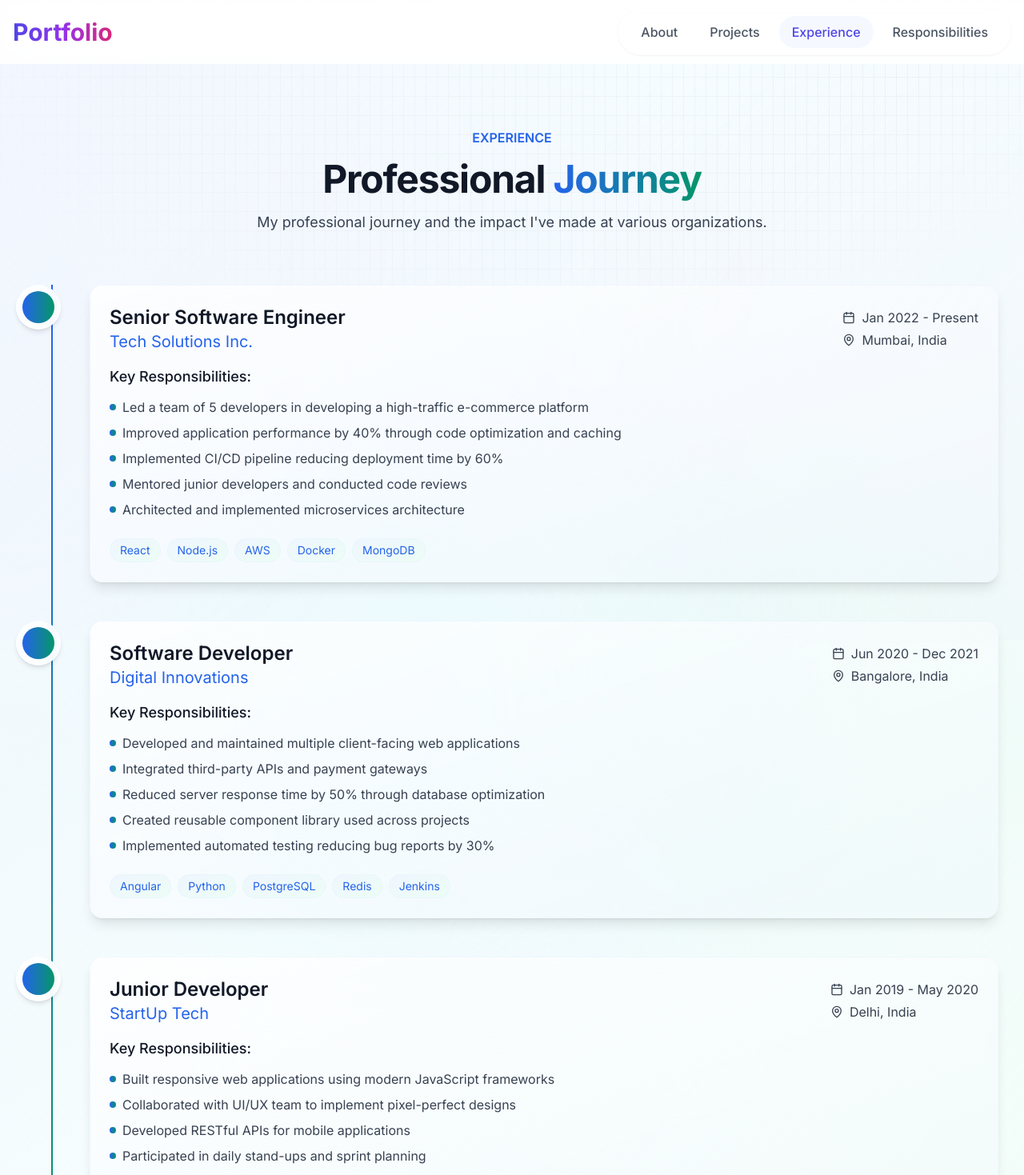
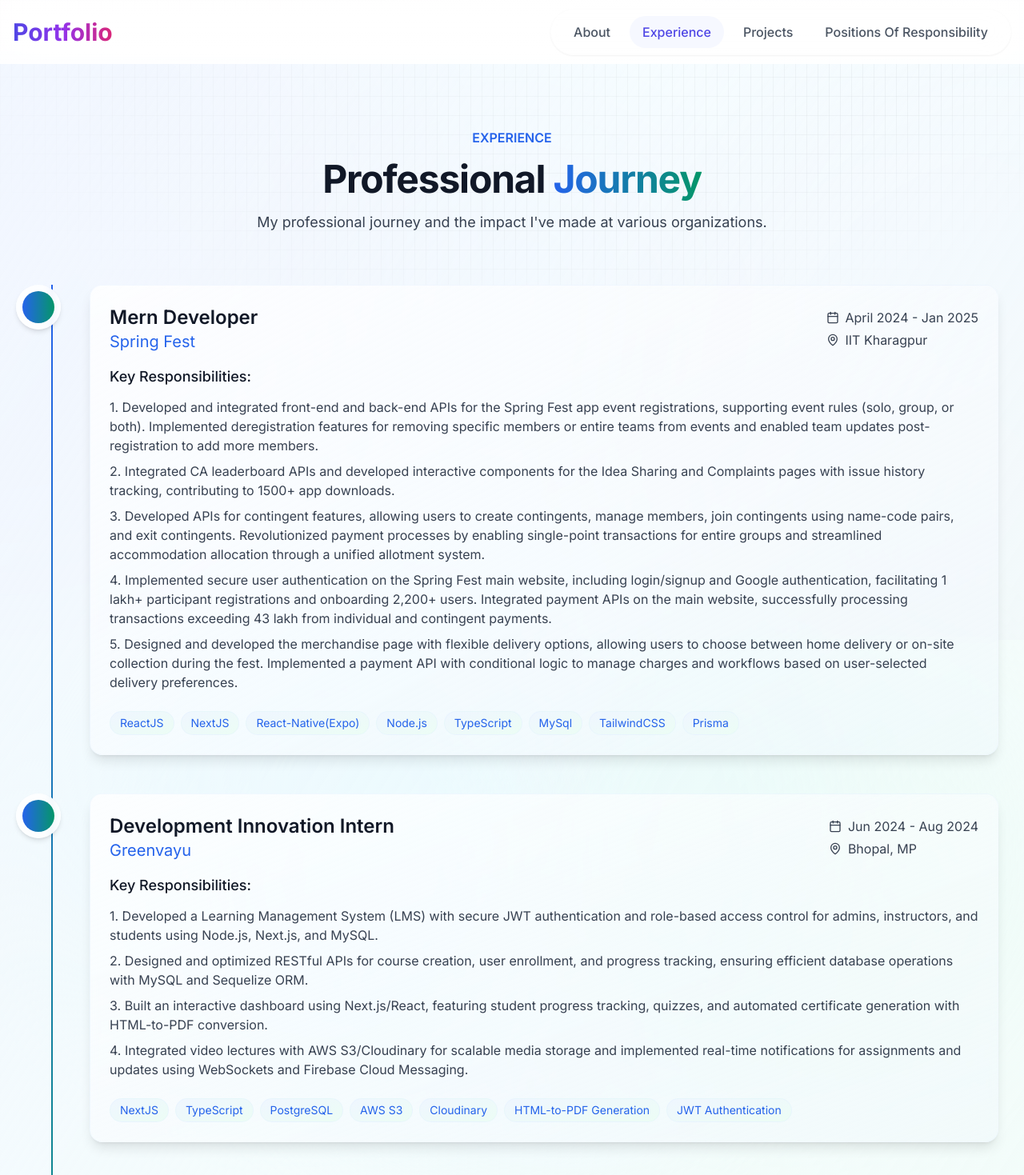
Before and after one commit to SohailIITKGP/My_Portfolio, a Next.js app: page /experience in a window 1280 px wide. Shown: the top 1469 px of the page at 80% size. Built offline with nearby package versions, Linux system fonts and the light colour scheme.

Commit message:
EXPERIENCE actual content

```diff
--- a/src/app/experience/page.tsx
+++ b/src/app/experience/page.tsx
@@ -3,46 +3,45 @@ import { Calendar, MapPin } from "lucide-react";
 export default function Experience() {
   const experiences = [
     {
-      title: "Senior Software Engineer",
-      company: "Tech Solutions Inc.",
-      location: "Mumbai, India",
-      period: "Jan 2022 - Present",
-      responsibilities: [
-        "Led a team of 5 developers in developing a high-traffic e-commerce platform",
-        "Improved application performance by 40% through code optimization and caching",
-        "Implemented CI/CD pipeline reducing deployment time by 60%",
-        "Mentored junior developers and conducted code reviews",
-        "Architected and implemented microservices architecture"
+      title: "Mern Developer",
+      company: "Spring Fest",
+      location: "IIT Kharagpur",
+      period: "April 2024 - Jan 2025",
+      "responsibilities": [
+        "1. Developed and integrated front-end and back-end APIs for the Spring Fest app event registrations, supporting event rules (solo, group, or both). Implemented deregistration features for removing specific members or entire teams from events and enabled team updates post-registration to add more members.",
+        "2. Integrated CA leaderboard APIs and developed interactive components for the Idea Sharing and Complaints pages with issue history tracking, contributing to 1500+ app downloads.",
+        "3. Developed APIs for contingent features, allowing users to create contingents, manage members, join contingents using name-code pairs, and exit contingents. Revolutionized payment processes by enabling single-point transactions for entire groups and streamlined accommodation allocation through a unified allotment system.",
+        "4. Implemented secure user authentication on the Spring Fest main website, including login/signup and Google authentication, facilitating 1 lakh+ participant registrations and onboarding 2,200+ users. Integrated payment APIs on the main website, successfully processing transactions exceeding 43 lakh from individual and contingent payments.",
+        "5. Designed and developed the merchandise page with flexible delivery options, allowing users to choose between home delivery or on-site collection during the fest. Implemented a payment API with conditional logic to manage charges and workflows based on user-selected delivery preferences."
       ],
-      tech: ["React", "Node.js", "AWS", "Docker", "MongoDB"]
+      tech: ["ReactJS", "NextJS", "React-Native(Expo)", "Node.js", "TypeScript", "MySql", "TailwindCSS", "Prisma"]
     },
     {
-      title: "Software Developer",
-      company: "Digital Innovations",
-      location: "Bangalore, India",
-      period: "Jun 2020 - Dec 2021",
+      title: "Development Innovation Intern",
+      company: "Greenvayu",
+      location: "Bhopal, MP",
+      period: "Jun 2024 - Aug 2024",
       responsibilities: [
-        "Developed and maintained multiple client-facing web applications",
-        "Integrated third-party APIs and payment gateways",
-        "Reduced server response time by 50% through database optimization",
-        "Created reusable component library used across projects",
-        "Implemented automated testing reducing bug reports by 30%"
+        "1. Developed a Learning Management System (LMS) with secure JWT authentication and role-based access control for admins, instructors, and students using Node.js, Next.js, and MySQL.",
+        "2. Designed and optimized RESTful APIs for course creation, user enrollment, and progress tracking, ensuring efficient database operations with MySQL and Sequelize ORM.",
+        "3. Built an interactive dashboard using Next.js/React, featuring student progress tracking, quizzes, and automated certificate generation with HTML-to-PDF conversion.",
+        "4. Integrated video lectures with AWS S3/Cloudinary for scalable media storage and implemented real-time notifications for assignments and updates using WebSockets and Firebase Cloud Messaging."
       ],
-      tech: ["Angular", "Python", "PostgreSQL", "Redis", "Jenkins"]
+      tech: ["NextJS", "TypeScript", "PostgreSQL", "AWS S3", "Cloudinary", "HTML-to-PDF Generation", "JWT Authentication"]
     },
     {
-      title: "Junior Developer",
-      company: "StartUp Tech",
-      location: "Delhi, India",
-      period: "Jan 2019 - May 2020",
-      responsibilities: [
-        "Built responsive web applications using modern JavaScript frameworks",
-        "Collaborated with UI/UX team to implement pixel-perfect designs",
-        "Developed RESTful APIs for mobile applications",
-        "Participated in daily stand-ups and sprint planning",
-        "Contributed to improving development processes"
+      title: "Frontend Developer",
+      company: "Spring Fest",
+      location: "IIT Kharagpur",
+      period: "Oct 2023 - Jan 2024",
+      "responsibilities": [
+        "1. Implemented user authentication on the Spring Fest main website by integrating login, signup, Google login, and forgot password APIs, ensuring a seamless and secure authentication process.",
+        "2. Developed the Accommodation page for the main website, designing an intuitive and visually appealing UI and implementing the necessary frontend and backend code for a smooth user experience.",
+        "3. Integrated the 'Invite to Prom' API on the Prom Night website, allowing participants to invite partners to the event, enhancing user engagement and event participation.",
+        "4. Designed the Spring Fest social website based on Figma designs, translating the provided UI/UX mockups into a fully functional and responsive web interface.",
+        "5. Optimized UI/UX across multiple pages of the Spring Fest platform, ensuring a visually appealing and user-friendly interface aligned with modern web design principles."
       ],
-      tech: ["JavaScript", "React", "Express.js", "MySQL", "Git"]
+      tech: ["JavaScript", "ReactJS", "CSS", "Git"]
     }
   ];
 
@@ -106,7 +105,6 @@ export default function Experience() {
                       <ul className="space-y-2">
                         {exp.responsibilities.map((resp, idx) => (
                           <li key={idx} className="flex items-start">
-                            <span className="inline-block w-2 h-2 rounded-full bg-gradient-to-r from-blue-600 to-emerald-600 mt-2 mr-2" />
                             <span className="text-gray-700">{resp}</span>
                           </li>
                         ))}
--- a/src/components/Navbar.tsx
+++ b/src/components/Navbar.tsx
@@ -36,9 +36,9 @@ const Navbar = () => {
             <div className="flex items-center gap-2 bg-white/50 backdrop-blur-sm px-3 py-2 rounded-full border border-gray-100/20 shadow-sm">
               {[
                 { href: '/', label: 'About' },
+                { href: '/experience', label: 'Experience' },
                 { href: '/projects', label: 'Projects' },
-                { href: '/experience', label: 'Experience' },
-                { href: '/responsibilities', label: 'Responsibilities' },
+                { href: '/responsibilities', label: 'Positions Of Responsibility' },
               ].map(({ href, label }) => (
                 <Link
                   key={href}
@@ -84,9 +84,9 @@ const Navbar = () => {
             <div className="container mx-auto divide-y divide-gray-100/20">
               {[
                 { href: '/', label: 'About' },
+                { href: '/experience', label: 'Experience' },
                 { href: '/projects', label: 'Projects' },
-                { href: '/experience', label: 'Experience' },
-                { href: '/responsibilities', label: 'Responsibilities' },
+                { href: '/responsibilities', label: 'Positions Of Responsibility' },
               ].map(({ href, label }, index) => (
                 <Link
                   key={href}
```
